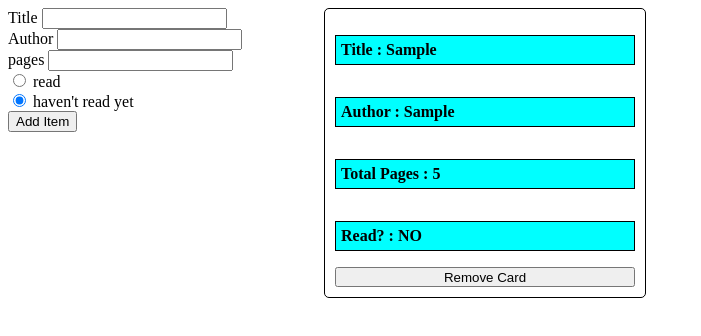
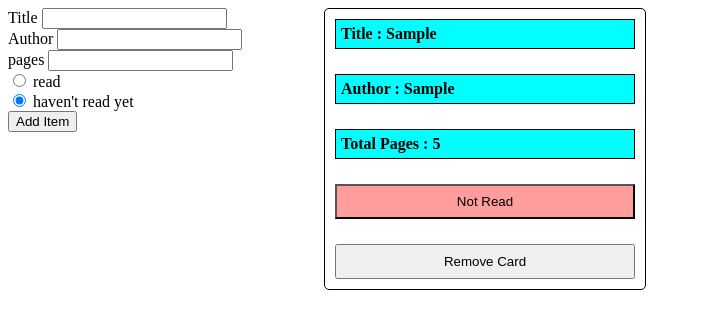
Before and after one commit to shivakharbanda/book-library, a plain HTML site: page index.html in a window 1280 px wide. Both pictures are taken after typing "Sample", "Sample", "5" into the empty fields and a click on the button "Add Item". Shown: the whole page, without its empty margins (0-701 px from the left). Drawn offline with Linux system fonts and the light colour scheme.

Commit message:
all features implemented that were mentioned in specification. design improvement will be done in next commit

```diff
--- a/app.js
+++ b/app.js
@@ -58,18 +58,23 @@ function generateCards(arr) {
         titleP = document.createElement("p");
         authorP = document.createElement("p");
         pagesP = document.createElement("p");;
-        readP = document.createElement("p");
 
         titleP.textContent = `Title : ${element.title}`;
         authorP.textContent = `Author : ${element.author}`;
         pagesP.textContent = `Total Pages : ${element.pages}`;
         //console.log(element);
-        readP.textContent = `Read? : ${element.readStatus ? "YES": "NO"}`;
-
+        readToggleBtn = document.createElement("button");
+        readToggleBtn.classList.add("readToggleBtn");
+        readToggleBtn.textContent = `${element.readStatus ? "Read": "Not Read"}`;
+        if (readToggleBtn.textContent == "Read") {
+            readToggleBtn.classList.add("read");
+        } else if(readToggleBtn.textContent == "Not Read") {
+            readToggleBtn.classList.add("not_read");
+        }
         newCard.appendChild(titleP);
         newCard.appendChild(authorP);
         newCard.appendChild(pagesP);
-        newCard.appendChild(readP);
+        newCard.appendChild(readToggleBtn);
 
         removeBtn = document.createElement("button");
         removeBtn.classList.add("removeBtn");
@@ -77,8 +82,11 @@ function generateCards(arr) {
         removeBtn.textContent = "Remove Card"
 
 
+
+
         cardContainer.appendChild(newCard);
         newCard.appendChild(removeBtn)
+
         count += 1;
     });
 
@@ -96,4 +104,26 @@ function generateCards(arr) {
     });
 
 
+    readToggleBtns = document.querySelectorAll(".readToggleBtn");
+
+    [...readToggleBtns].forEach(btn => {
+        //console.log(btn);
+
+        btn.addEventListener("click", () => {
+            let status = btn.textContent;
+            //console.log(status);
+            if (status == "Read") {
+                btn.textContent = "Not Read";
+                btn.classList.remove("read");
+                btn.classList.add("not_read");
+            } else if (status == "Not Read")  {
+                btn.textContent = "Read";
+                btn.classList.remove("not_read");
+                btn.classList.add("read")
+            }
+
+        });
+    });
+
+
 };
--- a/style.css
+++ b/style.css
@@ -10,6 +10,7 @@
     padding: 10px;
     display: flex;
     flex-direction: column;
+    gap: 25px;
 }
 .cards {
     display: grid;
@@ -22,12 +23,21 @@ p:nth-child(n) {
     background-color: aqua;
     padding: 5px;
     font-weight: bold;
+    margin: 0px;
 }
 
 form > input {
     margin: 10px;
 }
 
-.removeBtn {
-    height: 20px;
+.card > button {
+    height: 35px;
 }
+
+.read {
+   background-color: #9fff9c;
+}
+
+.not_read {
+    background-color: #ff9c9c;
+ }
```
